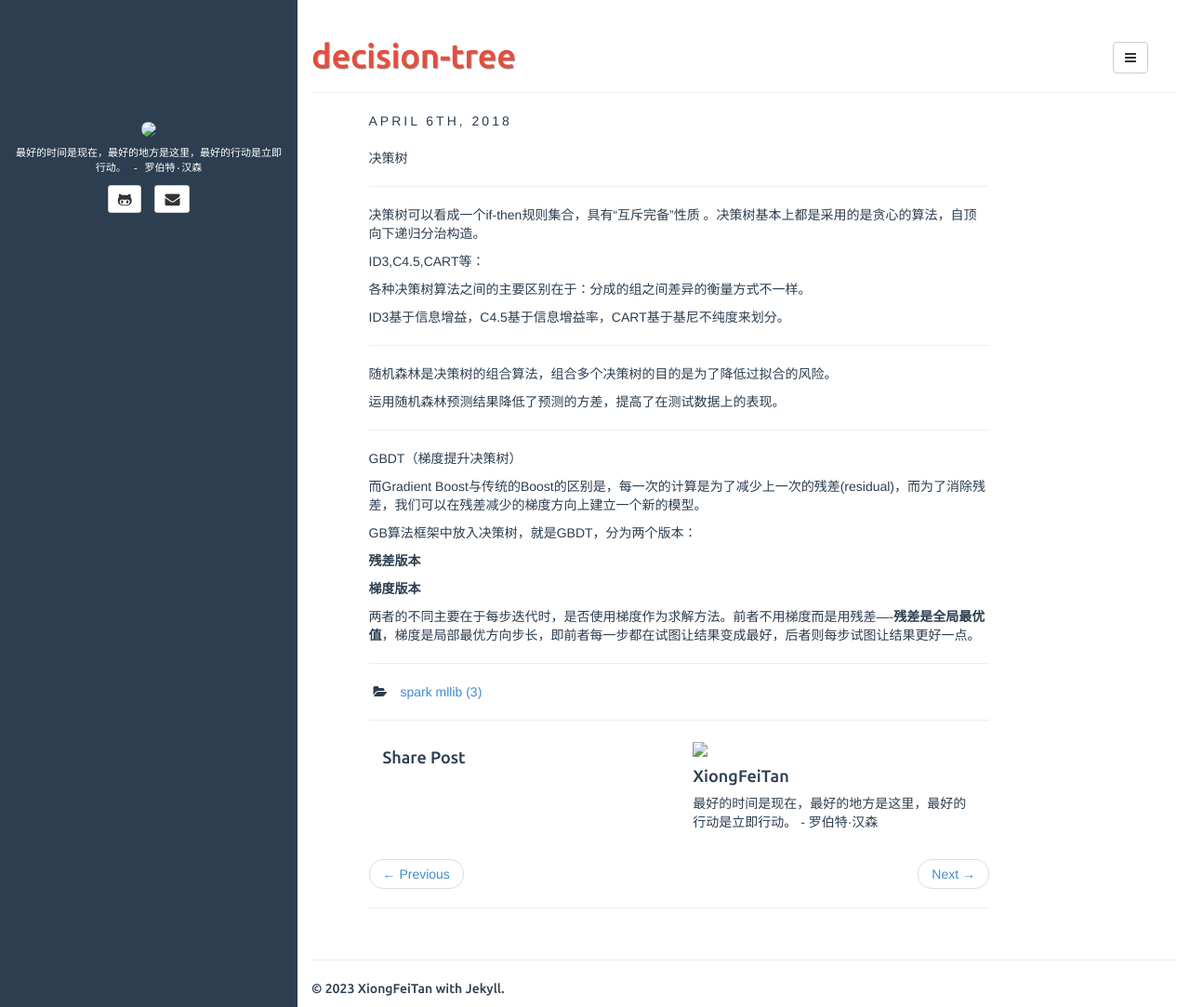
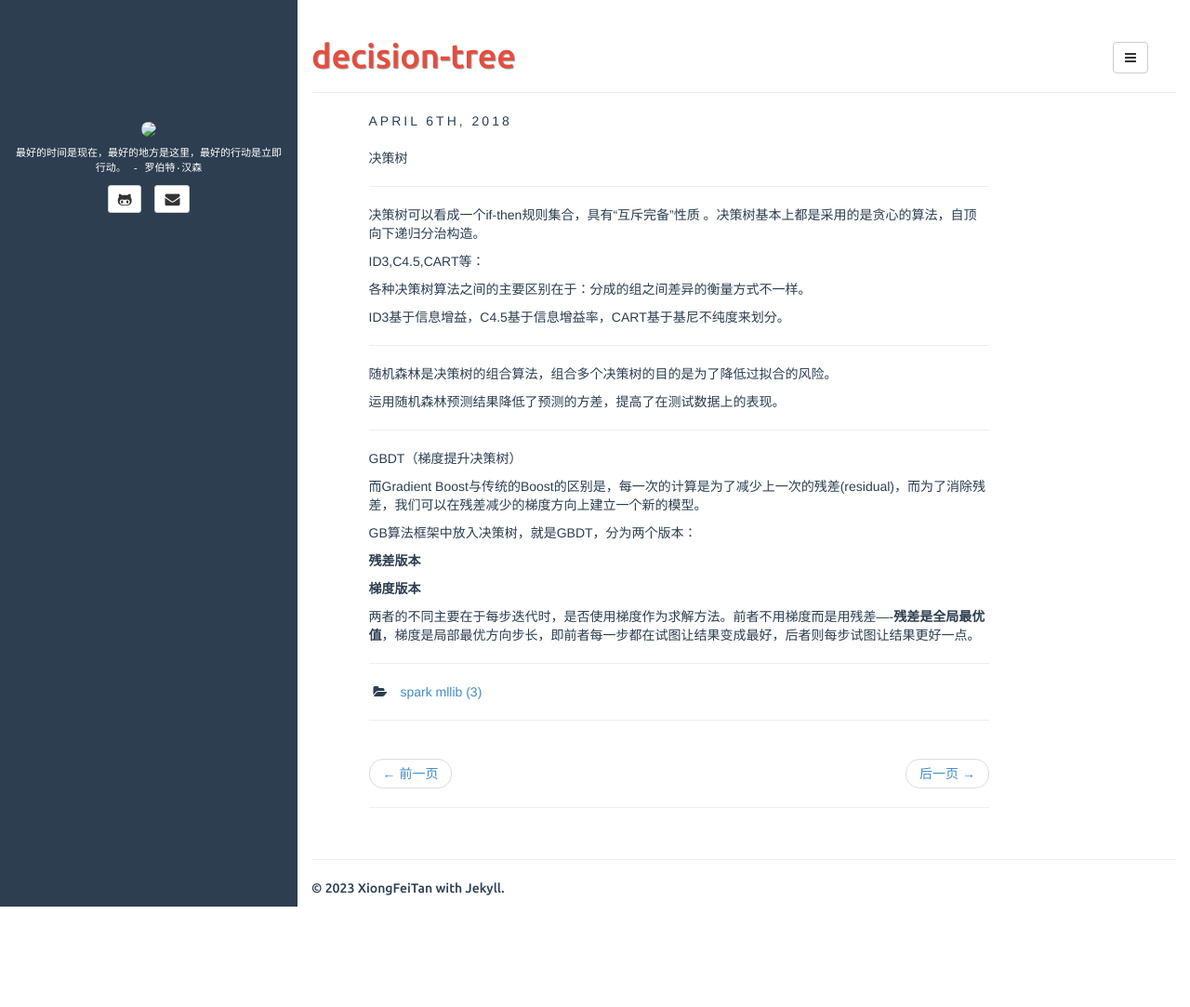
Before and after one commit to XiongFeiTan/XiongFeiTan.github.io, a Jekyll site: the page built from _posts/2018-04-06-decision-tree.markdown, in a window 1280 px wide and 1083 px high. Shown: the whole window at 93% size. Built offline with Jekyll 4.4.1, drawn with Linux system fonts in a browser that asks for light colours; comment, search, counter and statistics services are not loaded.

```diff
--- a/_includes/post.html
+++ b/_includes/post.html
@@ -71,8 +71,8 @@
 		<hr>
 		<div>
       <section class="share col-sm-6">
-        <h4 class="section-title">Share Post</h4>
-
+        <!-- <h4 class="section-title">Share Post</h4>
+         -->
         <!-- JiaThis Button BEGIN -->
 <div class="jiathis_style">
 	<a class="jiathis_button_qzone"></a>
@@ -110,25 +110,25 @@
  -->
       </section>
 
-      <section class="col-sm-6 author">
+      <!-- <section class="col-sm-6 author">
         <img src="images/headpic.png" />
         <h4 class="section-title author-name">{{site.author.name}}</h4>
         <p class="author-bio">{{site.author.bio}}</p>
-      </section>
+      </section> -->
     </div>
 
     <div class="clearfix"></div>
 
 		<ul class="pager">
 		  {% if page.previous %}
-		  <li class="previous"><a href="{{ site.BASE_PATH }}{{ page.previous.url }}" title="{{ page.previous.title }}">&larr; Previous</a></li>
+		  <li class="previous"><a href="{{ site.BASE_PATH }}{{ page.previous.url }}" title="{{ page.previous.title }}">&larr; 前一页</a></li>
 		  {% else %}
-		  <li class="previous disabled"><a>&larr; Previous</a></li>
+		  <li class="previous disabled"><a>&larr; 前一页</a></li>
 		  {% endif %}
 		  {% if page.next %}
-		  <li class="next"><a href="{{ site.BASE_PATH }}{{ page.next.url }}" title="{{ page.next.title }}">Next &rarr;</a></li>
+		  <li class="next"><a href="{{ site.BASE_PATH }}{{ page.next.url }}" title="{{ page.next.title }}">后一页 &rarr;</a></li>
 		  {% else %}
-			<li class="next disabled"><a>Next &rarr;</a>
+			<li class="next disabled"><a>后一页 &rarr;</a>
 		  {% endif %}
 		</ul>
 
--- a/_includes/sidebar.html
+++ b/_includes/sidebar.html
@@ -5,7 +5,7 @@
 	</a>
 	<!--<h3 class="title">
         <a href="{{ site.BASE_PATH }}/">{{ site.title }}</a>-->
-    </h3>
+    <!-- </h3> -->
 </header>
 
 {% if site.author.bio %}
--- a/index.html
+++ b/index.html
@@ -46,7 +46,7 @@
   {% if paginator.previous_page %}
   <li class="previous">
     {% if paginator.previous_page == 1 %}
-    <a href="{{ site.BASE_PATH }}/">&larr; Newer</a>
+    <a href="{{ site.BASE_PATH }}/">&larr; 前一页</a>
     {% else %}
     <a href="{{ site.BASE_PATH }}/{{ site.paginate_path | replace: ':num', paginator.previous_page }}">&larr; Newer</a>
     {% endif %}
@@ -58,7 +58,7 @@
   {% endif %}
 
   <li>
-    <span class="page_number">Page: {{ paginator.page }} of {{ paginator.total_pages }}</span>
+    <span class="page_number">第{{ paginator.page }}页</span>
   </li>
 
   {% if paginator.next_page %}
```
